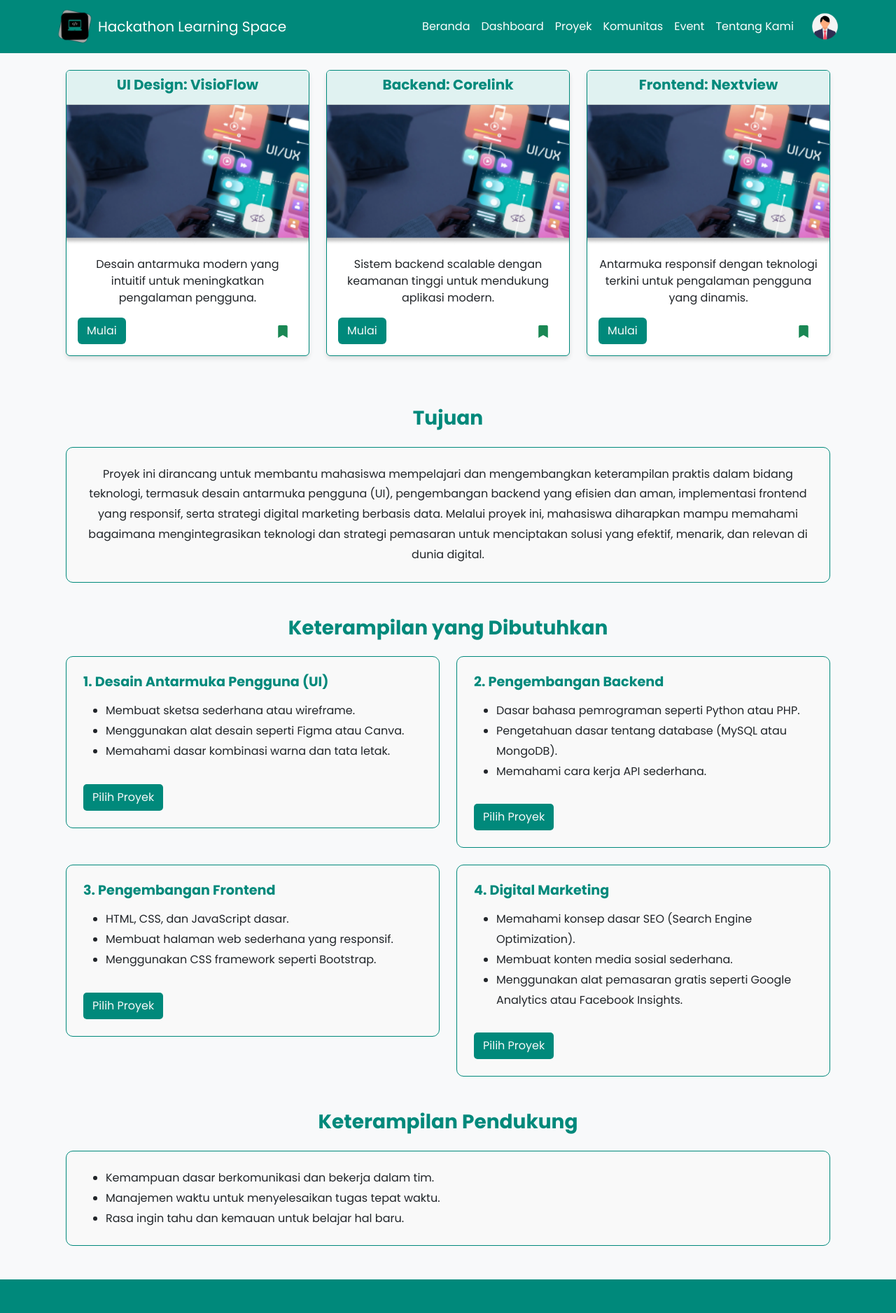
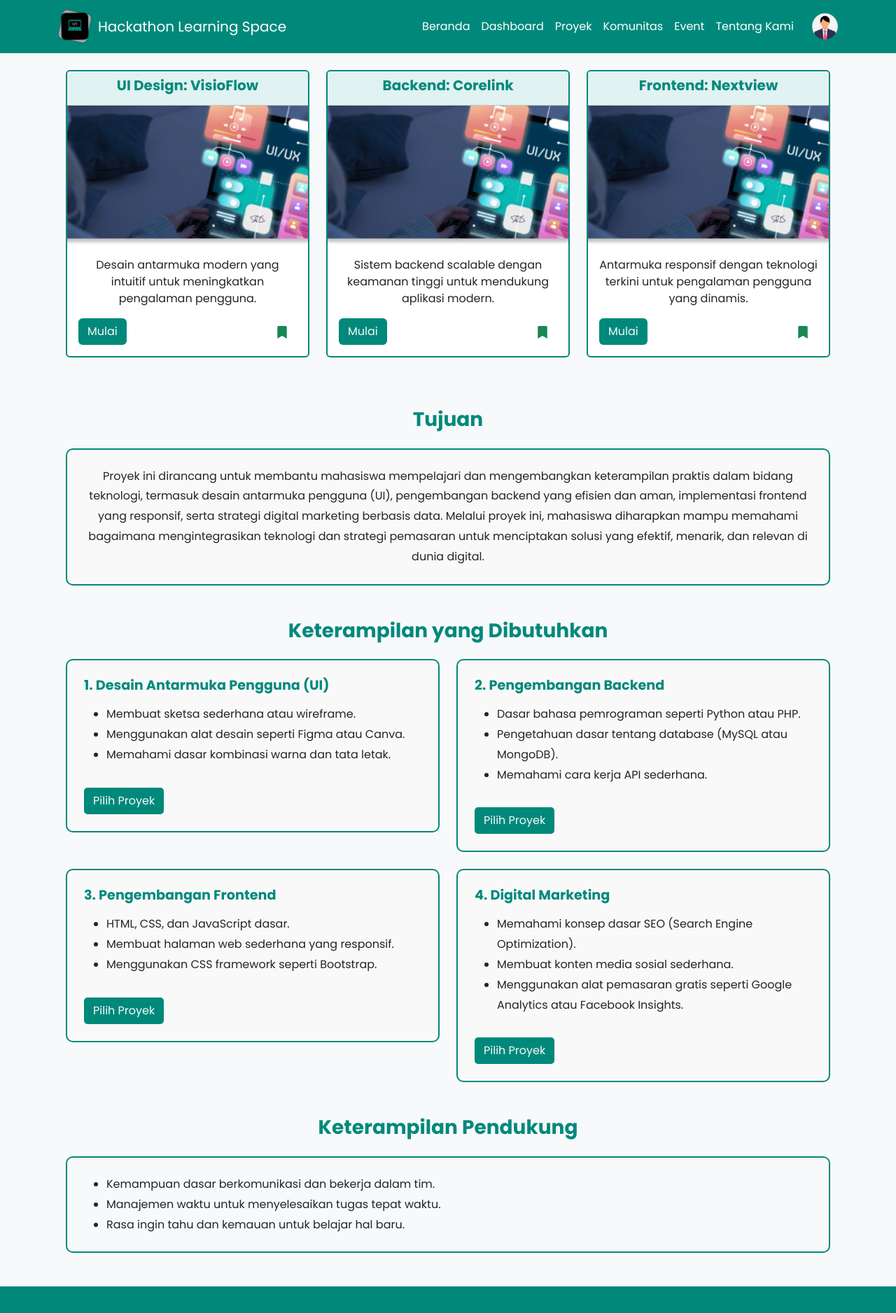
Before and after one commit to lluuvvii/hackathon_learning_space, a Next.js app: page /projects in a window 1280 px wide. Shown: the top 1877 px of the page at 70% size. Built offline with nearby package versions, Linux system fonts and the light colour scheme.

Commit message:
update border

```diff
--- a/src/app/projects/page.tsx
+++ b/src/app/projects/page.tsx
@@ -19,8 +19,7 @@ const ProjectCard: React.FC<ProjectCardProps> = ({ title, description, imageSrc,
     <div
       className='card h-100'
       style={{
-        border: '1px solid #00897B',
-        boxShadow: '0 4px 6px rgba(0, 0, 0, 0.1)',
+        border: '2px solid #00897B',
       }}
     >
       {/* Header */}
@@ -164,7 +163,7 @@ const ProjectsPage = () => {
             <div
               className='p-4'
               style={{
-                border: '1px solid #00897B',
+                border: '2px solid #00897B',
                 borderRadius: '10px',
                 backgroundColor: '#F9F9F9',
               }}
@@ -197,7 +196,7 @@ const ProjectsPage = () => {
                   <div
                     className='p-4'
                     style={{
-                      border: '1px solid #00897B',
+                      border: '2px solid #00897B',
                       borderRadius: '10px',
                       backgroundColor: '#F9F9F9',
                     }}
@@ -238,9 +237,8 @@ const ProjectsPage = () => {
             <div
               className='text-start p-4'
               style={{
-                border: '1px solid #00897B',
+                border: '2px solid #00897B',
                 borderRadius: '10px',
-                backgroundColor: '#F9F9F9',
               }}
             >
               <ul className='mb-0'>
```
